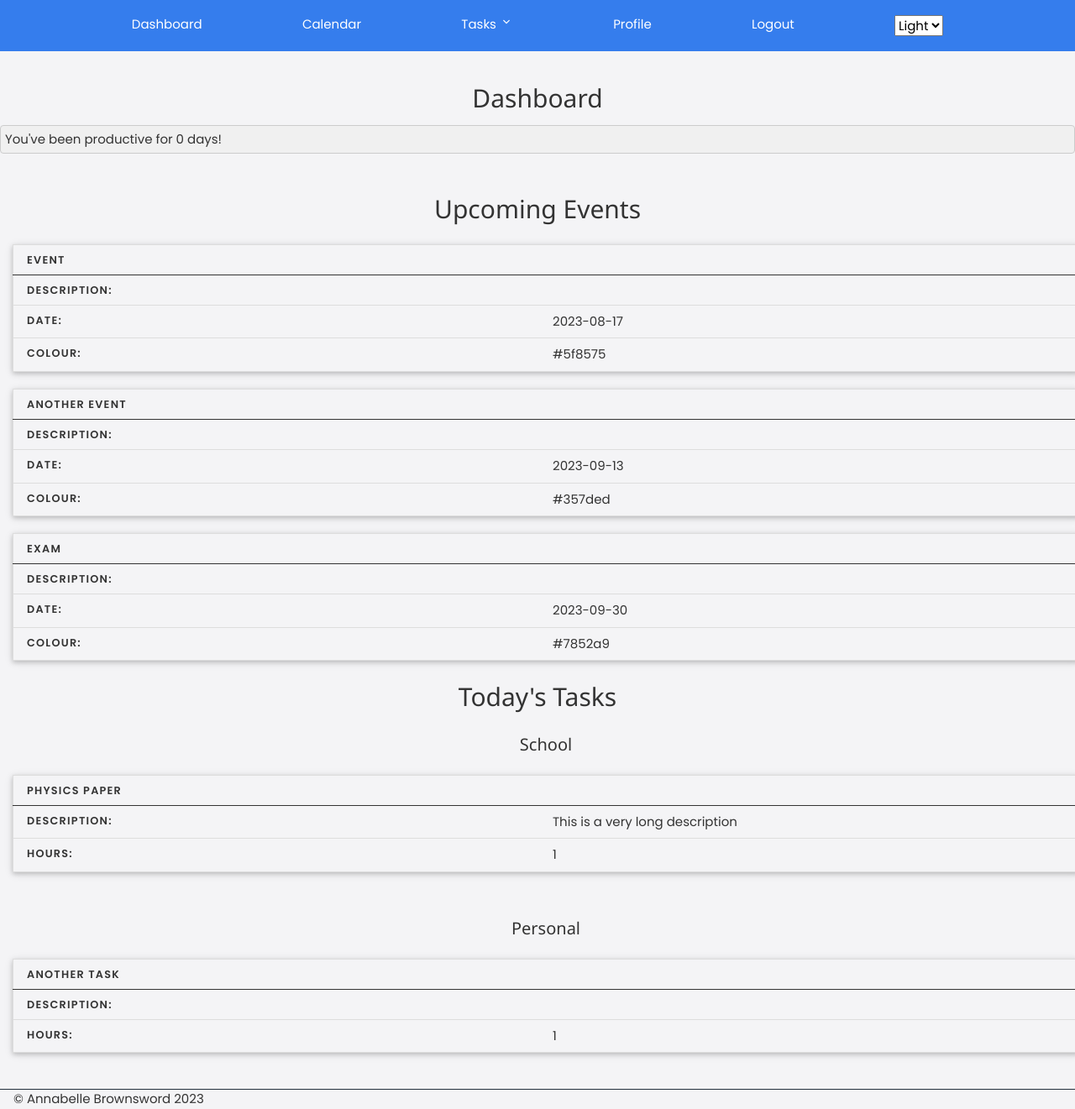
After one commit to Anna19531/Flask-app, a Flask app: page /dashboard in a window 1280 px wide. The commit adds this page. Shown: the whole page at 84% size. Run offline with Flask 3, Linux system fonts and the light colour scheme; a user stored in the database is signed in.

Commit message:
Added dashboard

```diff
--- a/app/routes.py
+++ b/app/routes.py
@@ -63,7 +63,7 @@ def home():
             if user and check_password_hash(user.password, password):
                 login_user(user, remember=remember)
                 flash("Logged in successfully :)", "success")
-                return redirect(url_for("calendar"))
+                return redirect(url_for("dashboard"))
             else:
                 flash("Incorrect username or password :(", "error")
         else:
@@ -88,6 +88,28 @@ def home():
                 flash("Account created :)", "success")
     return render_template(
         "home.html", login_form=login_form, acc_form=acc_form, colour=colour)
+
+
+@app.route("/dashboard", methods=["GET", "POST"])
+@login_required
+def dashboard():
+    # events to be displayed
+    events = Event.query.filter_by(user_id=current_user.id).order_by(
+        Event.date).all()
+    upcoming = []
+    for event in events:
+        if len(upcoming) < 3:
+            upcoming.append(event)
+    # tasks to be displayed
+    school_tasks = Task.query.filter_by(today=True).filter_by(
+        user_id=current_user.id).filter_by(type=1).order_by(Task.date).all()
+    personal_tasks = Task.query.filter_by(today=True).filter_by(
+        user_id=current_user.id).filter_by(type=2).order_by(Task.date).all()
+    # display user streak
+    streak = current_user.streak
+    return render_template("dashboard.html", upcoming=upcoming,
+                           school_tasks=school_tasks,
+                           personal_tasks=personal_tasks, streak=streak)
 
 
 @app.route("/calendar", methods=["GET", "POST"])
--- a/app/static/style.css
+++ b/app/static/style.css
@@ -9,9 +9,14 @@
 /* Colour palette for light theme */
 :root {
   --background-color: #f4f4f6;
+  --color: #333;
   --navbar-color: #357ded;
   --navbar-text: #ffffff;
-  --footer-border: #22303c;
+  --border: #22303c;
+  --calendar-li: #333;
+  --calendar-background: #ffffff;
+  --highlight: #aaa;
+  --input-field-color: #ffffff;
 }
 
 /* Colour palette for dark theme */
@@ -20,22 +25,20 @@
   --color: #ffffff;
   --navbar-color: #1a252f;
   --navbar-text: #357ded;
-  --footer-border: #f4f4f6;
+  --border: #f4f4f6;
+  --calendar-li: #f4f4f6;
+  --calendar-background: #22303c;
+  --highlight: #808080;
+  /* --input-field-color: #424242; */
 }
 
-/* Light theme */
 body {
-  --background-color: var(--background-color);
-  --color: var(--color);
+  background-color: var(--background-color);
+  color: var(--color);
   min-height: 100vh;
   display: flex;
   flex-direction: column;
-  margin: 60px;
-}
-
-body.theme-dark {
-  background-color: #22303c;
-  color: #ffffff;
+  margin: 10px;
 }
 
 .navbar {
@@ -47,45 +50,20 @@ body.theme-dark {
   padding: 10px;
 }
 
-.theme-dark {
-  --background-color: var(--dark-background-color);
-  --color: var(--dark-color);
-}
-
-/* Dark theme */
-body.theme-dark {
-  --background-color: var(--dark-background-color);
-  --color: var(--dark-color);
-}
-
-@media (prefers-color-scheme: dark) {
-  body.theme-auto {
-    --background-color: var(--dark-background-color);
-    --color: var(--dark-color);
-  }
-}
-/* Need to fix flash css so that nothing is displayed when there is no flash message */
-/*.flash{
-  border: 1px solid #efcead;
-  background-color:	#efcead;
-  color: black;
-  padding: 8px;
-  margin: 10px 50px;
-  border-radius: 10px;
-  animation: fade-in 2s ease;
-}*/
-
 .h2 {
   margin: 10px;
+  text-align: center;
+  color: var(--color);
 }
 
 /* Background of calendar */
 
 .wrapper{
-  width: 60%;
-  background: #fff;
+  width: 80%;
+  background: var(--calendar-background);
+  border: solid;
   border-radius: 10px;
-  border-style: solid;
+  --border-color:var(--border);
   margin: auto;
   align-items: center;
 
@@ -272,6 +251,30 @@ header .current-date{
   box-sizing: border-box;
 }
 
+/* Flex for dashboard */
+.dashboard-flex {
+  display: flex;
+  flex-direction: row;
+  padding: 5px;
+  margin-bottom: 5px;
+
+  color: #333;
+  border-radius: 4px;
+}
+
+.dashboard-flex-item {
+  width:100%;
+}
+
+/* css for input fields */
+input[type=text], input[type=password], input[type=date], input[type=integer], input[type=number] input[type=select] input[type=email] {
+  width: 100%;
+  margin: 8px 0;
+  border-radius: 4px;
+  box-sizing: border-box;
+  background-color: var(--input-field-color);
+}
+
 /* CSS for flex containers in add/edit forms */
 .form-flex-container {
   display: flex;
@@ -374,14 +376,28 @@ header .current-date{
     width: 100%;
     margin: 10px;
   }
+
+  .dashboard-flex {
+    flex-direction: column;
+    justify-content: center;
+    align-items: center;
+  }
 }
 
 /* Small screens */
-@media all and (max-width: 500px) {
+@media all and (max-width: 600px) {
   .navbar {
     /* On small screens, we are no longer using row direction but column */
     flex-direction: column;
   }
+
+  .task w3-table th:nth-child(3),
+  .task w3-table td:nth-child(3),
+  .task w3-table th:nth-child(4),
+  .task w3-table td:nth-child(4) {
+    display: none;
+  }
+
 
 }
 
@@ -439,6 +455,15 @@ ul.flashes li.error {
   color: #a94442;
 }
 
+.streak {
+  padding: 5px;
+  margin-bottom: 5px;
+  border: 1px solid #ccc;
+  background-color: #f0f0f0;
+  color: #333;
+  border-radius: 4px;
+}
+
 /* Keyframes for the fade-out animation */
 @keyframes fadeOut {
   0% {
@@ -454,16 +479,114 @@ ul.flashes li.error {
 
 footer {
   margin-top: auto;
-  padding-top: 10px;
-  border-top:1px solid;
-  --background-color: var(--navbar-color);
-  --color: var(--navbar-text);
-  --border-top: 1px solid var(--footer-border);
+  padding-top: 20px;
+  background-color: var(--background-color);
+  color: var(--color);
+  border-top: 1px solid;
+  border-top-color: var(--border);
 
 }
 
-footer.theme-dark {
-  background-color:#22303c;
-  color: #ffffff;
-  border-top: #f4f4f6;
+/* w3-table CSS */
+table {
+  border: 1px solid #ccc;
+  border-collapse: collapse;
+  margin: 0;
+  padding: 0;
+  width: 100%;
+  table-layout: fixed;
 }
+
+table caption {
+  font-size: 1.5em;
+  margin: .5em 0 .75em;
+}
+
+table tr {
+  background-color: var(--background-color);
+  border: 1px solid #ddd;
+  padding: .35em;
+  color: var(--color);
+}
+
+table th,
+table td {
+  padding: .625em;
+  text-align: center;
+}
+
+table th {
+  font-size: .85em;
+  letter-spacing: .1em;
+  text-transform: uppercase;
+}
+
+@media screen and (max-width: 600px) {
+  table {
+    border: 0;
+  }
+
+  table caption {
+    font-size: 1.3em;
+  }
+
+  table thead {
+    border: none;
+    clip: rect(0 0 0 0);
+    height: 1px;
+    margin: -1px;
+    overflow: hidden;
+    padding: 0;
+    position: absolute;
+    width: 1px;
+  }
+
+  table tr {
+    border-bottom: 3px solid #ddd;
+    display: block;
+    margin-bottom: .625em;
+  }
+
+  table td {
+    border-bottom: 1px solid #ddd;
+    display: block;
+    font-size: .8em;
+    text-align: right;
+  }
+
+  table td::before {
+    /*
+    * aria-label has no advantage, it won't be read inside a table
+    content: attr(aria-label);
+    */
+    content: attr(data-label);
+    float: left;
+    font-weight: bold;
+    text-transform: uppercase;
+  }
+
+  table td:last-child {
+    border-bottom: 0;
+  }
+}
+
+.container {
+  display: grid;
+  grid-template-columns: 40% 40% ;
+  /*grid-template-rows: 20% 20% 20%;*/
+  grid-auto-flow: column;
+}
+
+.item-1 {
+  grid-column: 1;
+  grid-row: 1 / 3;
+}
+.item-2 {
+  grid-column: 2;
+  grid-row: 1 / 3;
+}
+
+.item-3 {
+  grid-column: 2;
+  grid-row: 3 / 5;
+}
--- /dev/null
+++ b/app/templates/dashboard.html
@@ -0,0 +1,130 @@
+{% extends "layout.html" %}
+{% block content %}
+
+<h2 class = "h2"> Dashboard </h2>
+
+{% with messages = get_flashed_messages(with_categories=true) %}
+    {% if messages %}
+        <ul class=flashes>
+        {% for category, message in messages %}
+        <li class = "{{ category }}">{{ message }}</li>
+        {% endfor %}
+        </ul>
+    {% endif %}
+{% endwith %}
+
+<div class = "streak">
+    {% if streak == 1 %}
+        <p> You've been productive for {{ streak }} day!</p>
+    {% else %}
+        <p> You've been productive for {{ streak }} days!</p>
+    {% endif %}
+</div>
+
+<br>
+
+<div class = "dashboard-flex">
+    <div class = "dashboard-flex-item">
+        <h2 class = "h2"> Upcoming Events </h2>
+        <div class = "flex-container">
+            {% for event in upcoming %}
+            <table class = "w3-table w3-card event-item">
+                <tr style = "border-bottom: 1px solid;">
+                    <th>
+                        {{ event.name }}
+                    </th>
+                </tr>
+                <tr>
+                    <th>
+                        Description:
+                    </th>
+                    <td>
+                        {{ event.description }}
+                    </td>
+                </tr>
+                <tr>
+                    <th>
+                        Date:
+                    </th>
+                    <td>
+                        {{ event.date }}
+                    </td>
+                </tr>
+                <tr>
+                    <th>
+                        Colour:
+                    </th>
+                    <td>
+                        {{ event.colour }}
+                    </td>
+                </tr>
+            </table>
+            {% endfor %}
+        </div>
+    </div>
+
+    <div class = "dashboard-flex-item">
+        <h2 class = "h2"> Today's Tasks</h2>
+        <div class = "flex-container">
+            <h4 class = "w3-container"> School </h4>
+            {% for task in school_tasks %}
+            <table class = "w3-table w3-card event-item">
+                <tr style = "border-bottom: 1px solid;">
+                    <th>
+                        {{ task.name }}
+                    </th>
+                </tr>
+                <tr>
+                    <th>
+                        Description:
+                    </th>
+                    <td>
+                        {{ task.description }}
+                    </td>
+                </tr>
+                <tr>
+                    <th>
+                        Hours:
+                    </th>
+                    <td>
+                        {{ task.hours }}
+                    </td>
+                </tr>
+            </table>
+            {% endfor %}
+        </div>
+
+        <br>
+
+        <div class = "flex-container">
+            <h4 class = "w3-container"> Personal </h4>
+            {% for task in personal_tasks %}
+                <table class = "w3-table w3-card event-item">
+                    <tr style = "border-bottom: 1px solid;">
+                        <th>
+                            {{ task.name }}
+                        </th>
+                    </tr>
+                    <tr>
+                        <th>
+                            Description:
+                        </th>
+                        <td>
+                            {{ task.description }}
+                        </td>
+                    </tr>
+                    <tr>
+                        <th>
+                            Hours:
+                        </th>
+                        <td>
+                            {{ task.hours }}
+                        </td>
+                    </tr>
+                </table>
+            {% endfor %}
+        </div>
+    </div>
+</div>
+
+{% endblock %}
--- a/app/templates/layout.html
+++ b/app/templates/layout.html
@@ -17,11 +17,9 @@
     <div>
         <nav class="navbar w3-bar">
             {% if current_user.is_authenticated %}
-            <!-- <div class="navbar_links"> -->
+                <a href="/dashboard" class = "w3-bar-item w3-btn w3-mobile">Dashboard</a>
                 <a href="/calendar" class = "w3-bar-item w3-btn w3-mobile">Calendar</a>
-                <!-- <div class="dropdown"> -->
                 <div class="w3-dropdown-hover">
-                    <!-- Fix the dropdown arrow -->
                     <a class="dropbtn w3-btn">Tasks <i class="material-symbols-outlined" style="font-size:16px"> expand_more </i></a>
                     <div class="w3-dropdown-content w3-bar-block w3-card-4">
                         <a href="/school" class = "w3-bar-item w3-button">School</a>
@@ -31,6 +29,13 @@
                 </div>
                 <a href="/profile" class = "w3-bar-item w3-btn w3-mobile">Profile</a>
                 <a href="/logout" class = "w3-bar-item w3-btn w3-mobile">Logout</a>
+                <!-- Change colour of select -->
+                <div class="select w3-bar-item w3-button">
+                    <select class="select__input" id="selTheme" onchange = "applyTheme()">
+                        <option value="light">Light</option>
+                        <option value="dark">Dark</option>
+                    </select>
+                </div>
                 {% endif %}
             <!-- </div> -->
     </div>
--- a/app/templates/personal_task.html
+++ b/app/templates/personal_task.html
@@ -48,7 +48,7 @@
     <div class = "task-flex-container">
         <h5>Urgent</h5>
         <div class = "w3-card w3-container" style = "width:50%">
-            <table class = "w3-table w3-striped">
+            <table class = "tasks">
                 <tr>
                     <th>Task</th>
                     <th>Description</th>
@@ -106,7 +106,7 @@
 
         <div class = "w3-card w3-container" style = "width:50%">
             <h5>Coming Up</h5>
-            <table class = "w3-table w3-striped">
+            <table class = "w3-table">
                 <tr>
                     <th>Task</th>
                     <th>Description</th>
@@ -165,7 +165,7 @@
 
         <div class = "w3-card w3-container" style = "width:50%">
             <h5>Not Urgent</h5>
-            <table class = "w3-table w3-striped">
+            <table class = "tasks w3-table">
                 <tr>
                     <th>Task</th>
                     <th>Description</th>
--- a/app/templates/school_task.html
+++ b/app/templates/school_task.html
@@ -43,7 +43,7 @@
     <div class = "task-flex-container">
         <div class = "w3-card w3-container" style = "width:50%">
             <h5>Urgent</h5>
-            <table class = "w3-table w3-striped">
+            <table class = "w3-table">
                 <tr>
                     <th>Task</th>
                     <th>Description</th>
@@ -103,7 +103,7 @@
 
         <div class = "w3-card w3-container" style = "width:50%">
             <h5>Coming Up</h5>
-            <table class = "w3-table w3-striped">
+            <table class = "w3-table">
                 <tr>
                     <th>Task</th>
                     <th>Description</th>
@@ -164,7 +164,7 @@
 
         <div class = "w3-card w3-container" style = "width:50%">
         <h5>Not Urgent</h5>
-            <table class = "w3-table w3-striped">
+            <table class = "w3-table">
                 <tr>
                     <th>Task</th>
                     <th>Description</th>
```
Also changed, not shown: other parts of app/static/style.css (+17 -17 lines), app/templates/profile.html (+12 -3 lines), instance/tasks.db.
